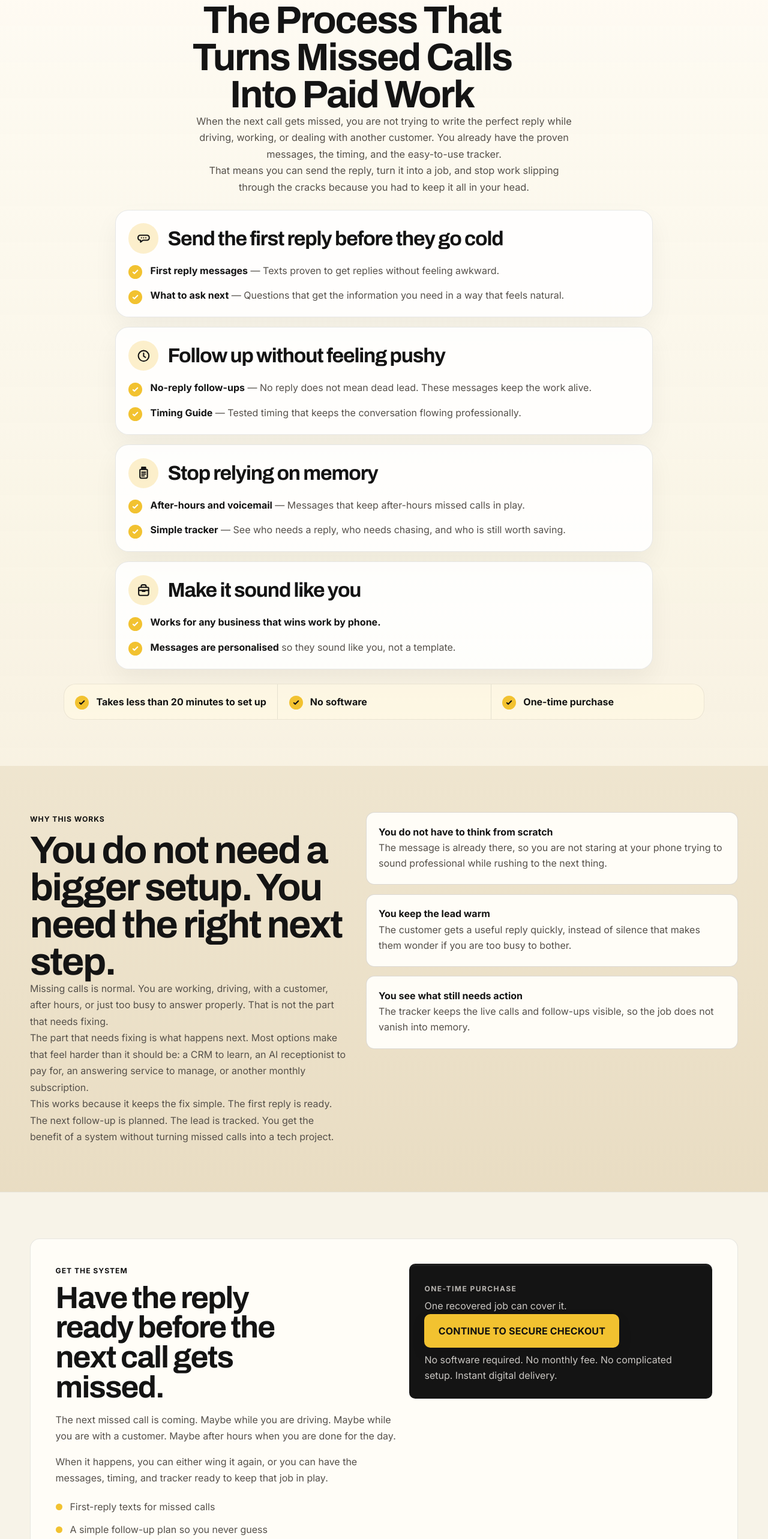
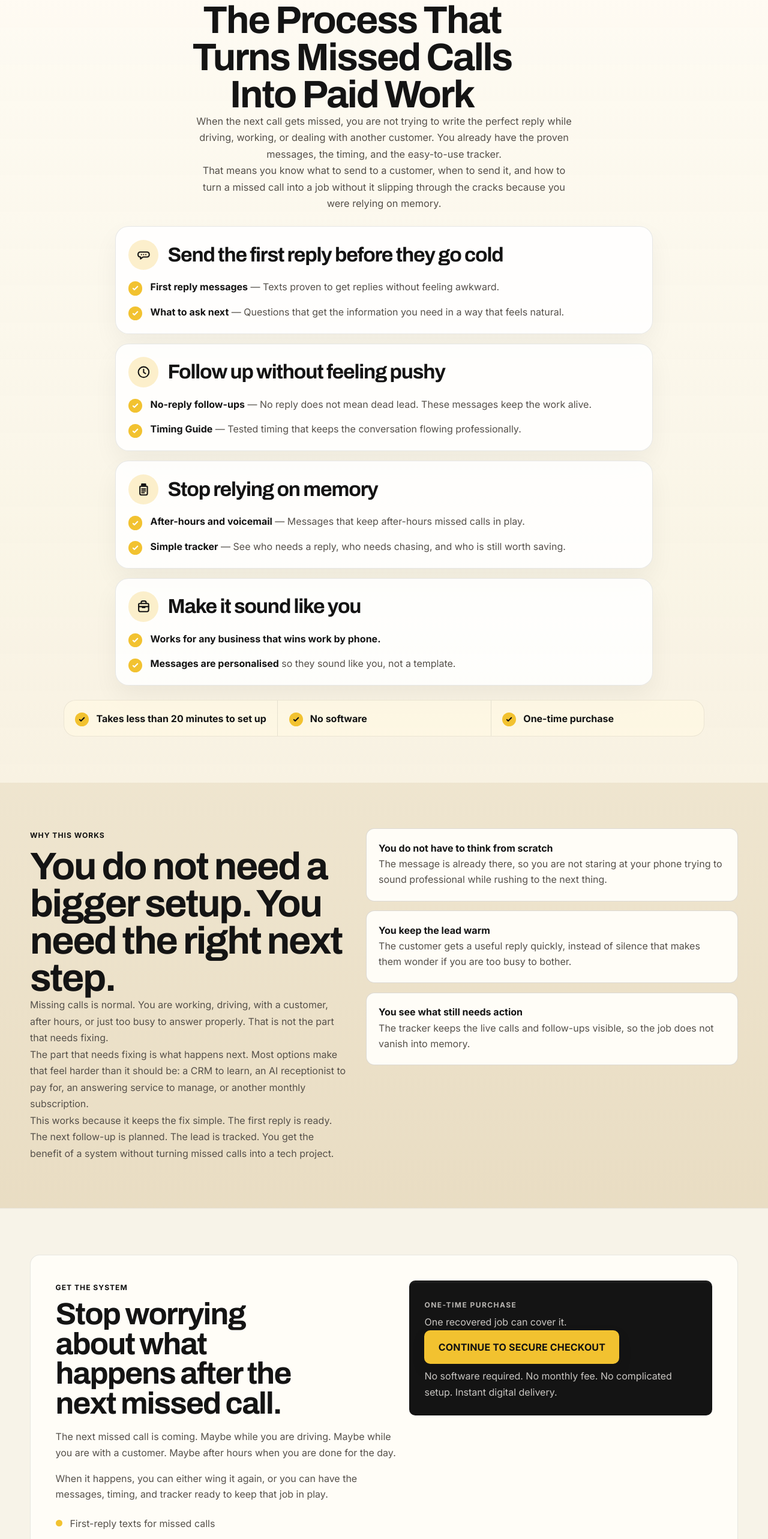
Before and after one commit to freddiegibz/aicalmguide, a plain HTML site: page index.html in a window 1280 px wide. Shown: the part 2577-5143 px from the top of the page at 60% size. Drawn offline with nearby package versions, Linux system fonts and the light colour scheme.

Commit message:
smaller chief

```diff
--- a/index.html
+++ b/index.html
@@ -2453,7 +2453,7 @@
               <span class="section-label">WHAT YOU GET</span>
               <h2>The Process That Turns Missed Calls Into Paid Work</h2>
               <p>When the next call gets missed, you are not trying to write the perfect reply while driving, working, or dealing with another customer. You already have the proven messages, the timing, and the easy-to-use tracker.</p>
-              <p>That means you can send the reply, turn it into a job, and stop work slipping through the cracks because you had to keep it all in your head.</p>
+              <p>That means you know what to send to a customer, when to send it, and how to turn a missed call into a job without it slipping through the cracks because you were relying on memory.</p>
             </div>
 
             <div class="what-you-get__stack">
@@ -2636,7 +2636,7 @@
               </aside>
               <div class="close-copy">
                 <span class="section-label">Get The System</span>
-                <h2>Have the reply ready before the next call gets missed.</h2>
+                <h2>Stop worrying about what happens after the next missed call.</h2>
                 <p>The next missed call is coming. Maybe while you are driving. Maybe while you are with a customer. Maybe after hours when you are done for the day.</p>
                 <p>When it happens, you can either wing it again, or you can have the messages, timing, and tracker ready to keep that job in play.</p>
                 <ul class="offer-list">
```
